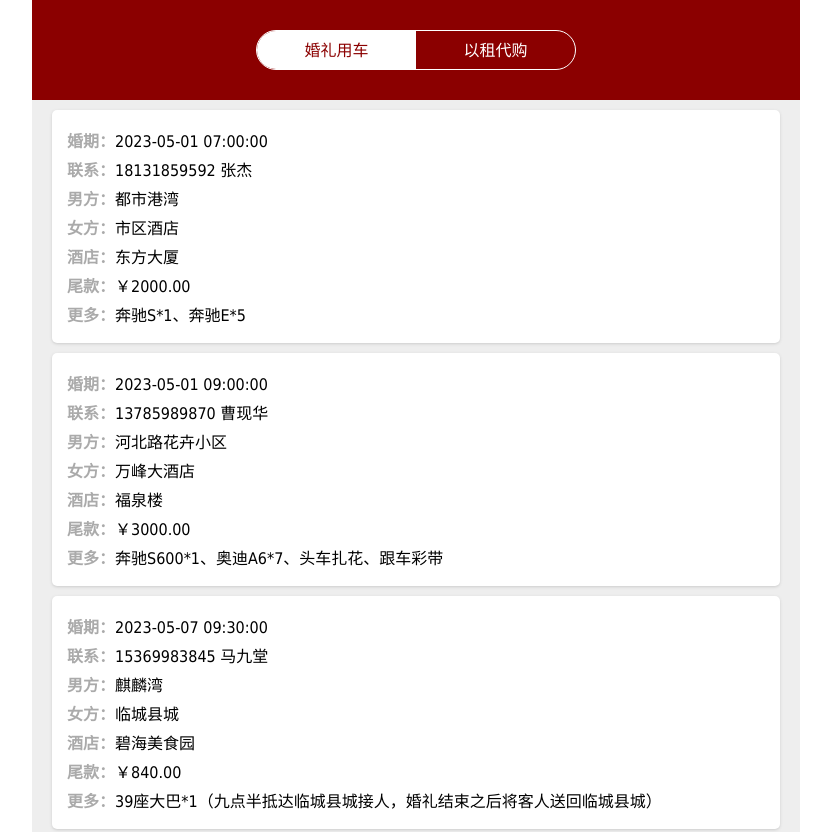
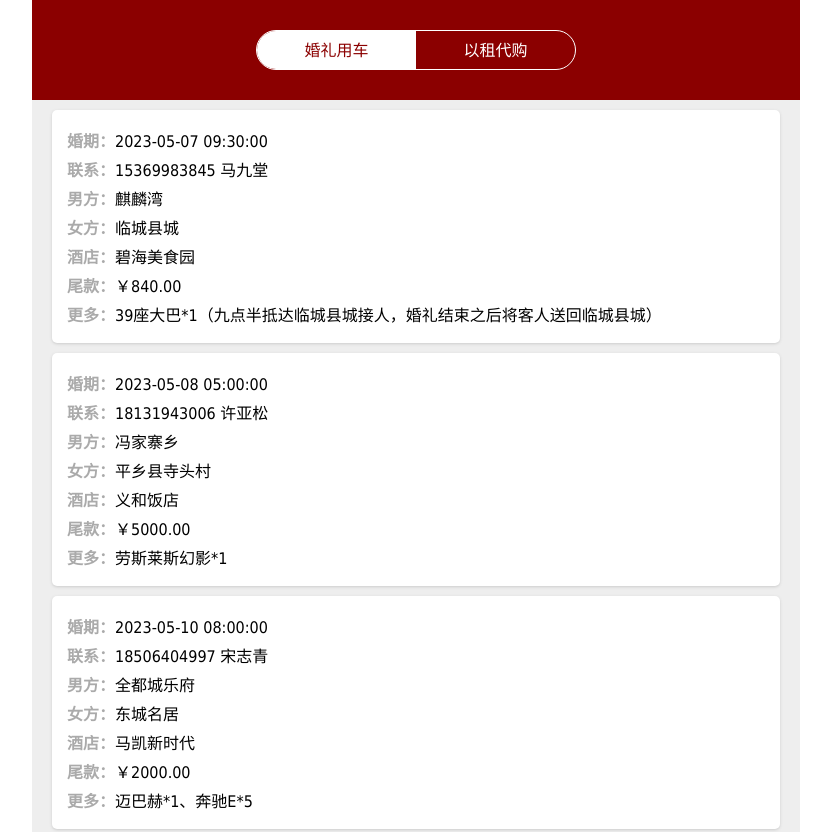
Before and after one commit to synn/synn.github.io, a plain HTML site: page app/younge/index.html in a window 1280 px wide. Shown: the top 832 px of the page, without its empty margins (224-1055 px from the left). Drawn offline with nearby package versions, Linux system fonts and the light colour scheme.

Commit message:
Site updated: 2023-05-02 00:23:32

```diff
--- a/app/calculator/style/public.less
+++ b/app/calculator/style/public.less
@@ -159,7 +159,7 @@ body {
 				position: absolute;
 				bottom: 0;
 				clear: both;
-				padding: 10px 0;
+				padding: 15px 0;
 				color: gray;
 				font-size: 12px;
 				text-align: center;
--- a/app/younge/js/public.js
+++ b/app/younge/js/public.js
@@ -5,24 +5,6 @@ createApp({
 	data() {
 		return {
 			wedding_list: [
-				{
-					"date": "2023-05-01 07:00:00",
-					"male": "都市港湾",
-					"female": "市区酒店",
-					"hall": "东方大厦",
-					"contact": "18131859592 张杰",
-					"tail": 2000,
-					"more": "奔驰S*1、奔驰E*5"
-				},
-				{
-					"date": "2023-05-01 09:00:00",
-					"male": "河北路花卉小区",
-					"female": "万峰大酒店",
-					"hall": "福泉楼",
-					"contact": "13785989870 曹现华",
-					"tail": 3000,
-					"more": "奔驰S600*1、奥迪A6*7、头车扎花、跟车彩带"
-				},
 				{
 					"date": "2023-05-07 09:30:00",
 					"male": "麒麟湾",
@@ -73,50 +55,3 @@ createApp({
 		}
 	}
 }).mount('#wedding')
-
-
-
-
-
-
-
-// for (let i in car_info) {
-//     console.log(car_info[i])
-// }
-
-// $(function () {
-// 	// for (let i in car_info) {
-// 	// 	$('#wedding-list li span').text(car_info[i]['date'])
-// 	// }
-
-// 	// 导航切换
-// 	$('#nav-cha, #nav-tar, #nav-ave').click(function () {
-// 		$('#nav-cha, #nav-tar, #nav-ave').removeClass('check');
-// 		$('.cha, .tar, .ave').hide();
-// 		$(this).addClass('check');
-// 		$('.'+$(this).attr('id').substr(4)).show();
-// 	});
-// 	$('#nav-cha').click(function () {
-// 		$('#cha-data-grp-ogn, #cha-data-grp-crt').val('');
-// 		$('#result-tips-word').text('涨幅');
-// 		$('#result-dis-sign').text('+');
-// 		$('#result-dis-number').text('0%');
-// 	});
-// 	$('#nav-tar').click(function () {
-// 		$('#tar-data-grp-ogn, #tar-data-grp-mar').val('');
-// 		$('#result-tips-word').text('目标价格');
-// 		$('#result-dis-sign').text('￥');
-// 		$('#result-dis-number').text('0.00');
-// 	});
-// 	$('#nav-ave').click(function () {
-// 		$('#ave-data-grp-ognprice, #ave-data-grp-ogncount, #ave-data-grp-nowprice, #ave-data-grp-dealcount').val('');
-// 		$('#result-tips-word').text('平均成本');
-// 		$('#result-dis-sign').text('￥');
-// 		$('#result-dis-number').text('0.00');
-// 	});
-
-// 	// 标签清空
-// 	$('.target').click(function () {
-// 		$('#'+$(this).attr('for')).val('');
-// 	});
-// });
```
